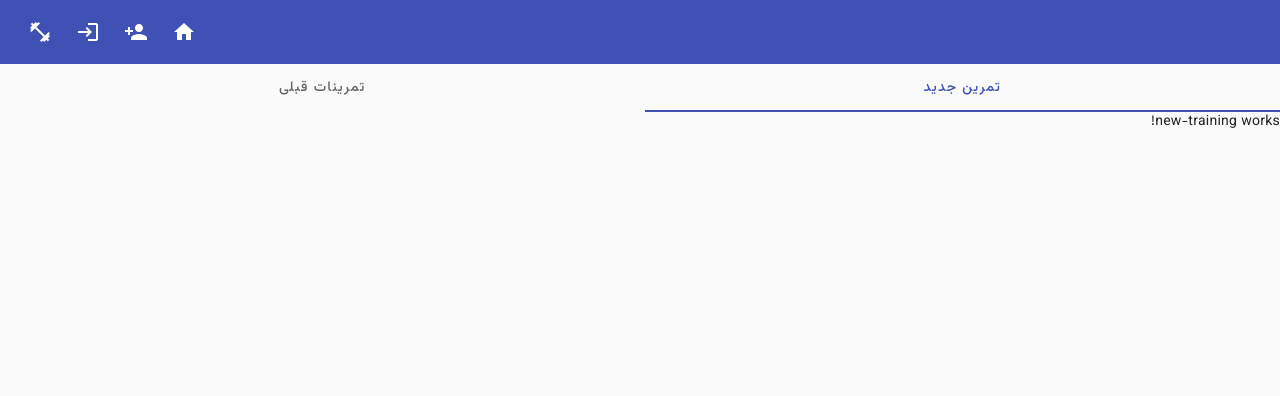
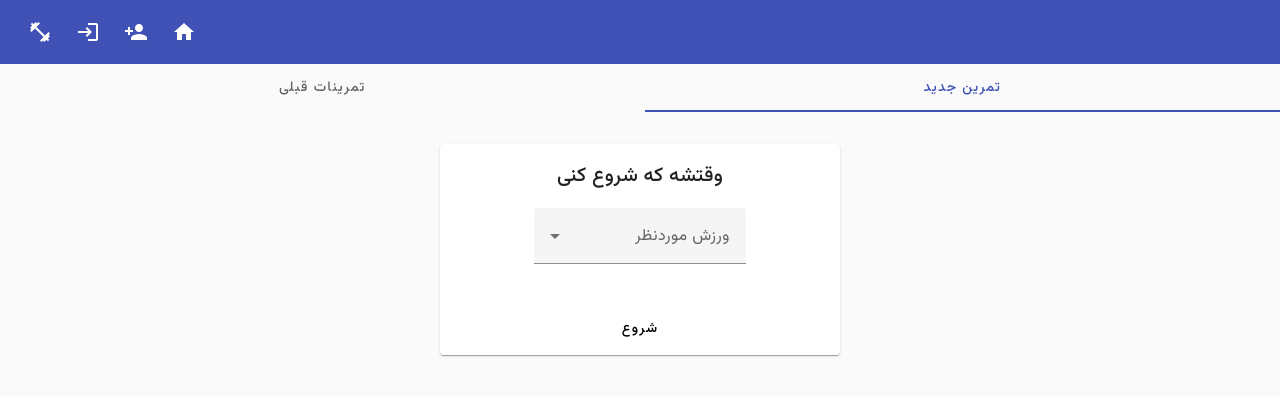
Before and after one commit to RaheleAh77/fitness-app, an Angular app: page /training in a window 1280 px wide. Shown: the top 396 px of the page. Built offline with nearby package versions, Linux system fonts and the light colour scheme.

Commit message:
develope new-training tab

```diff
--- a/src/app/new-training/new-training.component.css
+++ b/src/app/new-training/new-training.component.css
@@ -0,0 +1,23 @@
+.card-container {
+  display: flex;
+  justify-content: center;
+  padding: 2rem;
+}
+
+mat-card {
+  width: 100%;
+  display: flex;
+  flex-direction: column;
+  align-items: center;
+  gap: 1rem;
+}
+
+mat-card-title {
+  text-align: center !important;
+}
+
+@media only screen and (min-width: 576px) {
+  mat-card {
+    width: 25rem;
+  }
+}
--- a/src/app/new-training/new-training.component.html
+++ b/src/app/new-training/new-training.component.html
@@ -1 +1,29 @@
-<p>new-training works!</p>
+<section class="card-container">
+  <mat-card>
+    <mat-card-header>
+      <mat-card-title>وقتشه که شروع کنی</mat-card-title>
+    </mat-card-header>
+    <mat-card-content>
+      <mat-form-field>
+        <mat-label>ورزش موردنظر</mat-label>
+        <mat-select>
+          <mat-option  value="شنا">
+            شنا
+          </mat-option>
+          <mat-option  value="دراز و نشست">
+            دراز و نشست
+          </mat-option>
+          <mat-option  value="پلانک">
+            پلانک
+          </mat-option>
+          <mat-option  value="اسکوات">
+            اسکوات
+          </mat-option>
+        </mat-select>
+      </mat-form-field>
+    </mat-card-content>
+    <mat-card-actions>
+      <button mat-button type="submit">شروع</button>
+    </mat-card-actions>
+  </mat-card>
+</section>
--- a/src/styles.css
+++ b/src/styles.css
@@ -26,3 +26,10 @@ body {
 .mat-typography h1 {
   font-family: var(--font-family);
 }
+
+[class^="mat-"]:not([class*="mat-icon"]),
+[class^="mdc-"],
+[class*=" mat-"]:not([class*="mat-icon"]),
+[class*=" mdc-"] {
+  font-family: var(--font-family) !important;
+}
```
Also changed, not shown: src/app/material.module.ts (+8 -2 lines).
